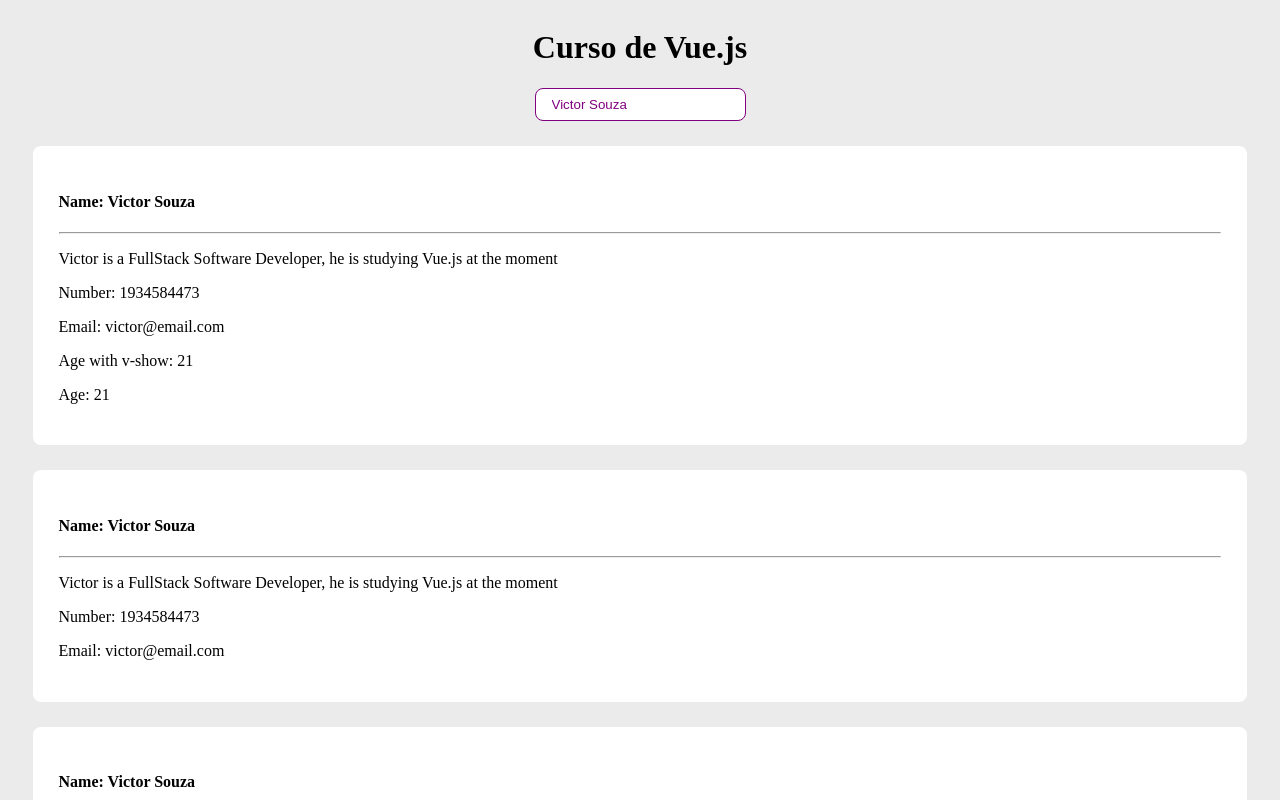
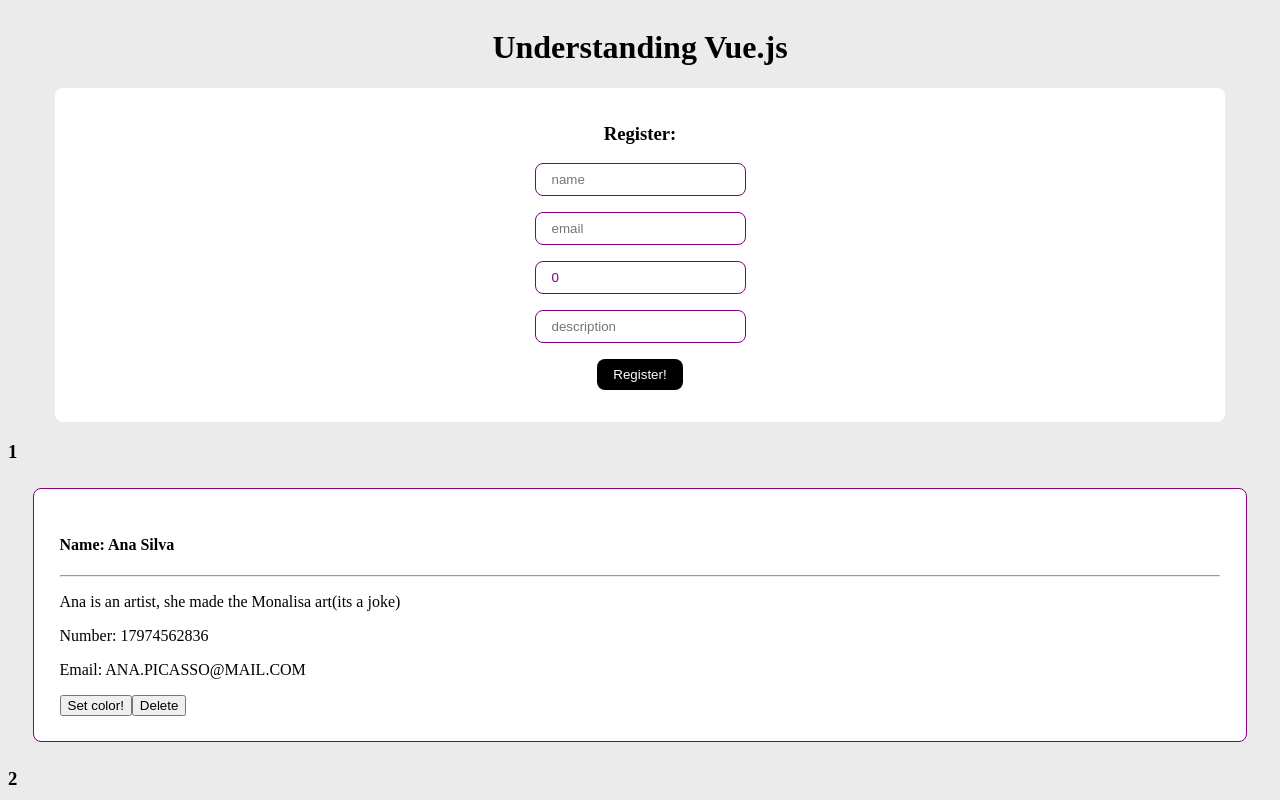
Before and after one commit to victorsouza19/gueme, a Vue app: page / in a window 1280 px wide. Shown: the top 800 px of the page. Built offline with nearby package versions, Linux system fonts and the light colour scheme.

Commit message:
update files with methods/components

```diff
--- a/package.json
+++ b/package.json
@@ -9,6 +9,7 @@
   },
   "dependencies": {
     "core-js": "^3.6.5",
+    "lodash": "^4.17.21",
     "vue": "^2.6.11"
   },
   "devDependencies": {
--- a/src/App.vue
+++ b/src/App.vue
@@ -1,14 +1,38 @@
 <template>
   <div id="app">
-
     <div id="info">
-      <h1>Curso de Vue.js</h1>
-      <input type="text" v-model="customer.name">
+      <h1>Understanding Vue.js</h1>
     </div>
 
+    <div class="create">
+      <h3>Register: </h3>
+
+      <input type="text" placeholder="name" v-model="nameField">
+      <small id="nameErr" v-if="nameError == true">Invalid name, try again!</small>
+      <input type="email" placeholder="email" v-model="emailField">
+      <input type="number" placeholder="number" v-model="numberField">
+      <input type="text" placeholder="description" v-model="descriptionField">
+
+      <button @click="userRegister">Register!</button>
+    </div>
+
+
+    <div v-for="(customer, index) in orderCustomers" :key="customer.id">
+      <h3>{{ index+1 }}</h3>
+      <Customer :customer="customer" :showAge="true" @deleteCustomer="deleteUsr($event)" />
+
+      <!-- <div class="edit">
+        <h3>Editar</h3>
+        <input type="text" v-model="customer.name">
+        <input type="text" v-model="customer.number">
+        <input type="text" v-model="customer.email">
+      </div> -->
+
+    </div>
+
+    <!--
     <Customer :customer="customer" :showAge="true"/>
-    <Customer :customer="customer" :showAge="false"/>
-    <Customer :customer="customer" :showAge="true"/>
+    -->
 
     <!-- <Customer
       :name="randomName"
@@ -17,20 +41,7 @@
       email="victor@email.com"
       age= "21"
     />
-    <Customer
-      name="Júlia Santos"
-      description="Júlia is a Front-end Developer, she is studying Ruby on Rails at the moment"
-      number="19987546214"
-      email="juliaonrails@email.com"
-      age= "27"
-    />
-    <Customer
-      name="Pedro Almeida"
-      description="Pedro is a Enginner, he works at MRV"
-      number="11987741358"
-      email="pedro.mrv@email.com"
-      age= "33"
-    /> -->
+    -->
 
   </div>
 </template>
@@ -38,6 +49,7 @@
 
 <script>
 import Customer from './components/Customer';
+import _ from 'lodash';
 // import Item from './components/Item.vue';
 
 export default {
@@ -45,21 +57,84 @@
 
   data(){
     return{
-      randomName: "Lorem Ipsum",
+      nameField: "",
+      emailField: "",
+      numberField: 0,
+      descriptionField: "",
 
-      customer: {
-        name: "Victor Souza",
-        description: "Victor is a FullStack Software Developer, he is studying Vue.js at the moment",
-        number: "1934584473",
-        email: "victor@email.com",
-        age: "21"
-      }
+      nameError: false,
+
+      customers: [
+        {
+          id: 1,
+          name: "Victor Souza",
+          description: "Victor is a FullStack Software Developer, he is studying Vue.js at the moment",
+          number: 1934584473,
+          email: "victor@email.com",
+        },
+        {
+          id: 2,
+          name: "Júlia Santos",
+          description: "Júlia is a Front-end Developer, she is studying Ruby on Rails at the moment",
+          number: 19987546214,
+          email: "juliaonrails@email.com",
+        },
+        {
+          id: 3,
+          name: "Pedro Almeida",
+          description: "Pedro is a Enginner, he works at MRV",
+          number: 11987741358,
+          email: "pedro.mrv@email.com",
+        },
+        {
+          id: 4,
+          name: "Ana Silva",
+          description: "Ana is an artist, she made the Monalisa art(its a joke)",
+          number: 17974562836,
+          email: "ana.picasso@mail.com",
+        }
+      ]
     }
   },
 
   components: {
-    Customer,
+    Customer
     // Item
+  },
+
+  methods: {
+    userRegister: function(){
+      if(this.nameField == "" || this.nameField == " "){
+        this.nameError = true;
+      }else{
+        this.customers.push({
+          id: this.customers.length+1,
+          name: this.nameField,
+          email: this.emailField,
+          number: this.numberField,
+          description: this.descriptionField
+        });
+
+        this.nameField = "";
+        this.emailField = "";
+        this.numberField = "";
+        this.descriptionField = "";
+        this.nameError = false;
+      }
+    },
+    deleteUsr: function($event){
+      console.log($event);
+      let id = $event.customerId;
+
+      let newArr = this.customers.filter(customer => customer.id != id);
+      this.customers = newArr;
+    }
+  },
+
+  computed: {
+    orderCustomers: function(){
+      return _.orderBy(this.customers, ['name'], ['asc']);
+    }
   }
 }
 </script>
@@ -76,10 +151,48 @@
     align-items: center;
   }
 
-  #info input{
+  .create{
+    background: #fff;
+    border-radius: 0.5rem;
+    padding: 1rem;
+    margin: auto;
+    width: 90%;
+
+    display: flex;
+    align-items: center;
+    justify-content: space-evenly;
+    flex-direction: column;
+  }
+
+  .create input + input {
+    margin-top: 1rem;
+  }
+
+  .create button{
+    background: black;
+    color: #fff;
+
+    margin: 1rem;
+    border: none;
+    border-radius: 0.5rem;
+    padding: 0.5rem 1rem;
+  }
+
+  .edit{
+    display: flex;
+    align-items: center;
+    justify-content: space-evenly;
+  }
+
+  input{
     border-radius: 0.5rem;
     padding: 0.5rem 1rem;
     border: 1px solid purple;
     color: purple;
   }
+
+  #nameErr{
+    color: red;
+    margin: 0.1rem 0 1rem 0;
+  }
 </style>
--- a/src/components/Customer.vue
+++ b/src/components/Customer.vue
@@ -4,10 +4,14 @@
     <hr>
     <p>{{customer.description}}</p>
     <p>Number: {{customer.number}}</p>
-    <p>Email: {{customer.email}}</p>
-    <p v-show="showAge == true">Age with v-show: {{customer.age}}</p>
+    <p>Email: {{ emailProcess }}</p>
+
+    <!-- <p v-show="showAge == false">Age with v-show: {{customer.age}}</p>
     <p v-if="showAge == true">Age: {{customer.age}}</p>
-    <!-- <p v-else>Age: -- </p> -->
+    <p v-else>Age: -- </p> -->
+
+    <button @click="setColor($event)">Set color!</button>
+    <button @click="sendDeleteEvent">Delete</button>
   </div>
 </template>
 
@@ -18,9 +22,27 @@
       isPremium: false
     }
   },
+
   props: {
     customer: Object,
     showAge: Boolean
+  },
+
+  methods: {
+    setColor: function($event){
+      console.log($event);
+      this.isPremium = !this.isPremium;
+    },
+    sendDeleteEvent: function(){
+      console.log("Send delete from child!")
+      this.$emit("deleteCustomer", {customerId: this.customer.id, component: this});
+    }
+  },
+
+  computed: {
+    emailProcess: function(){
+      return this.customer.email.toUpperCase();
+    }
   }
 }
 </script>
@@ -29,6 +51,7 @@
   .customer{
     background-color: #fff;
     border-radius: 0.5rem;
+    border: 1px solid purple;
     padding: 2%;
     margin: 2%;
   }
```
Also changed, not shown: 1 other file (tests, documents, lock files or other folders).
